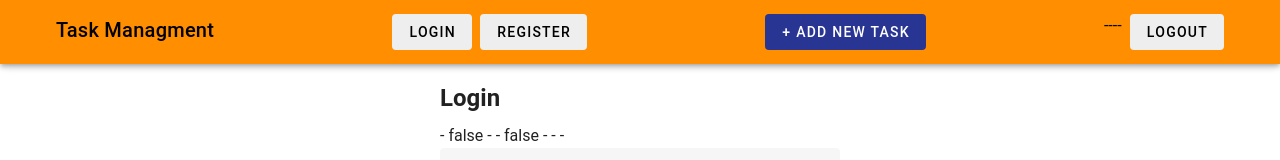
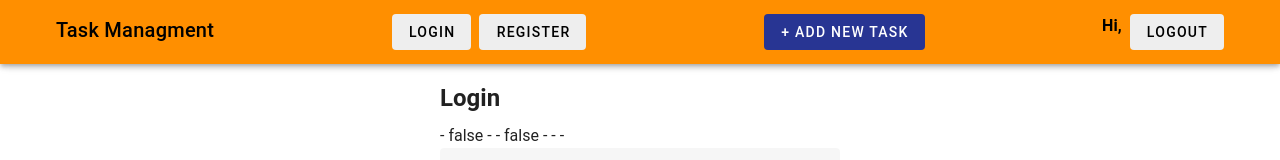
Before and after one commit to victorvzn/bootcamp-especialista-vue3, a Vue app: page /login in a window 1280 px wide. Shown: the top 160 px of the page. Built offline with nearby package versions, Linux system fonts and the light colour scheme.

Commit message:
consultado solo los boards que estan asociados a cada cuenta

```diff
--- a/src/App.vue
+++ b/src/App.vue
@@ -43,7 +43,7 @@ const handleLogout = () => {
         </div>
 
         <div class="d-flex" style="gap: .5rem;">
-          --{{ useAuth.user }}--
+          <strong>Hi, {{ useAuth?.user?.email }}</strong>
           <VBtn
             variant="flat"
             color="grey-lighten-3"
--- a/src/stores/board.js
+++ b/src/stores/board.js
@@ -2,7 +2,9 @@ import { defineStore } from "pinia";
 
 import { db } from '@/services/firebase'
 
-import { collection, addDoc, getDocs, query } from 'firebase/firestore'
+import { collection, addDoc, getDocs, query, where } from 'firebase/firestore'
+
+import { useAuthStore } from '../stores/auth'
 
 export const useBoardStore = defineStore({
   id: 'board',
@@ -48,9 +50,13 @@ export const useBoardStore = defineStore({
     },
     async fetchBoards() {
       try {
+        const useAuth = useAuthStore()
         this.loading = true
         const boardsCollection = collection(db, 'boards')
-        const q = query(boardsCollection, /* where */)
+        const q = query(
+          boardsCollection,
+          where("userId", "==", useAuth.user.uid)
+        )
         const documents = await getDocs(q)
 
         console.log(documents)
```
